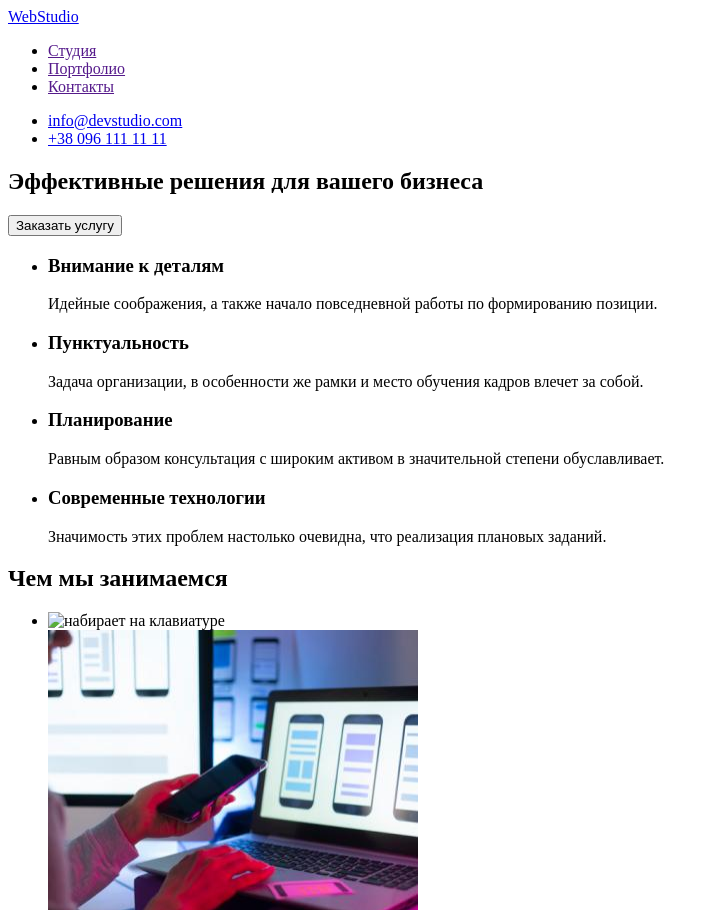
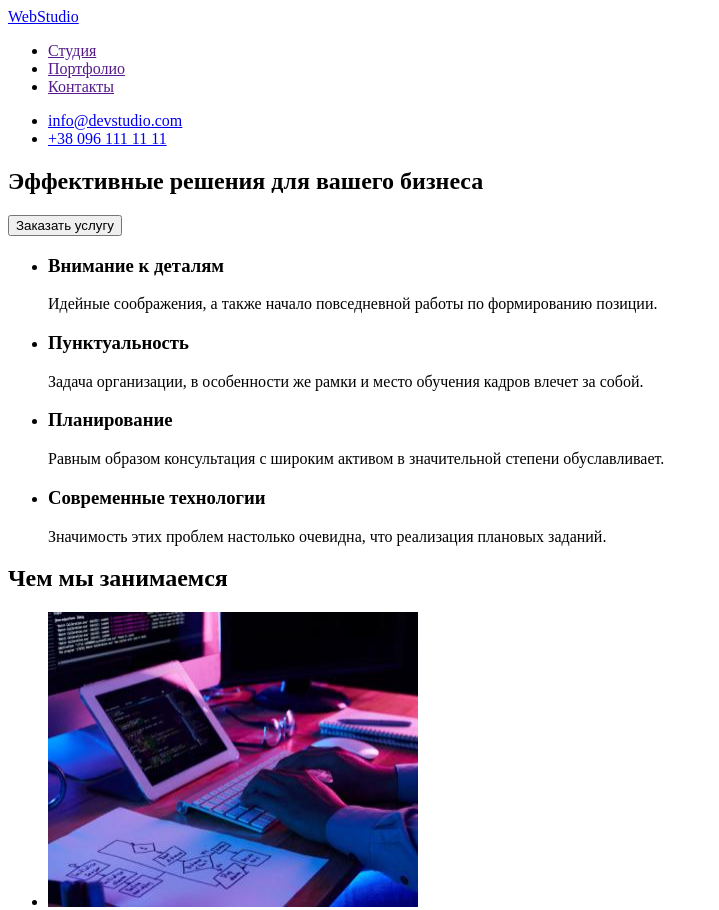
Before and after one commit to GrishaV1/goit-markup-hw-01, a plain HTML site: page index.html in a window 1280 px wide. Shown: the top 910 px of the page, without its empty margins (0-719 px from the left). Drawn offline with Linux system fonts and the light colour scheme; the site is published under a folder, as on GitHub Pages, so addresses that start at the root find nothing.

Commit message:
Change image

```diff
--- a/index.html
+++ b/index.html
@@ -61,7 +61,7 @@
 
             </h2>
             <ul>
-                <li><img src="/images/about/laptop.jpg" alt="набирает на клавиатуре" width="370" height="295"></li>
+                <li><img src="./images/about/laptop.jpg" alt="набирает на клавиатуре" width="370" height="295"></li>
                 <li><img src="./images/about/teleph.jpg" alt="использует телефон"width="370" height="295"></li>
                 <li><img src="./images/about/ipad.jpg" alt="испольует планшет"width="370" height="295"></li>
             </ul>
```
